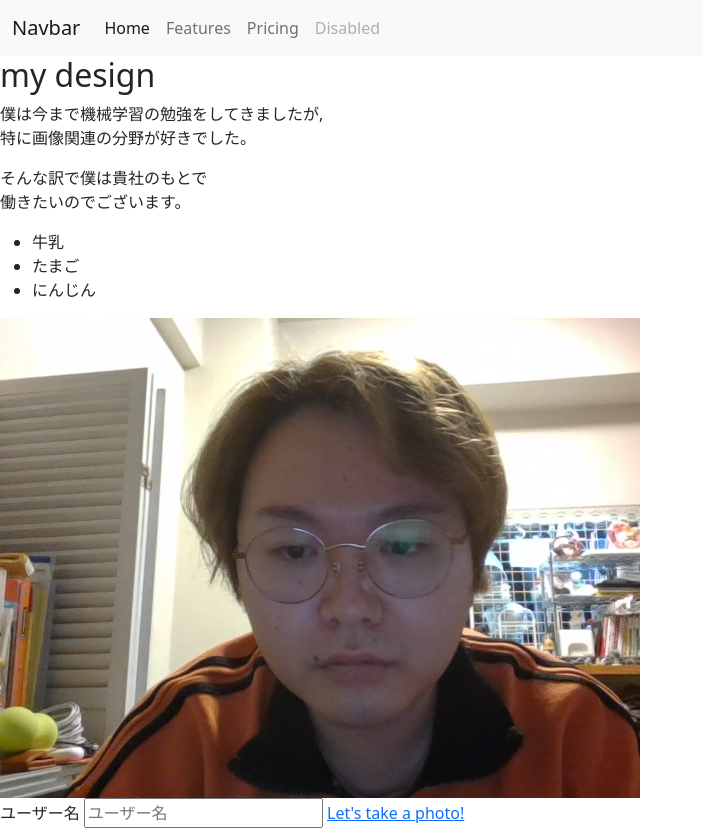
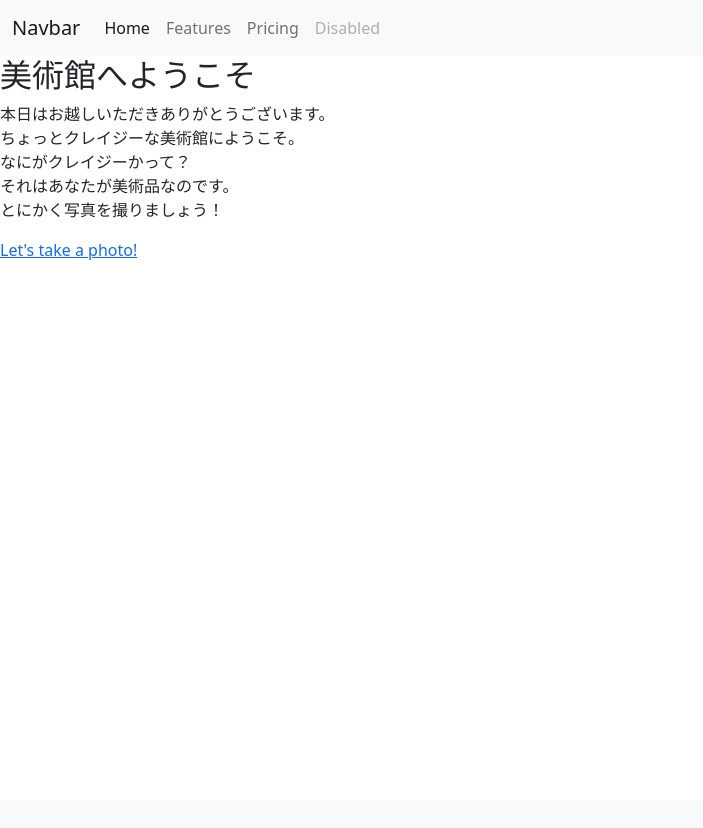
Before and after one commit to kouhei525/flask, a Flask app: page / in a window 1280 px wide. Shown: the whole page, without its empty margins (0-703 px from the left). After the commit the page ends 260 px from the top, so only its background shows below. Run offline with Flask 2, Linux system fonts and the light colour scheme.

Commit message:
文章編集とリンクの配置

```diff
--- a/flask1/apps/app.py
+++ b/flask1/apps/app.py
@@ -27,13 +27,8 @@ def fake():
 def showpicture():
     return render_template("show_picture.html")
 
-@app.get("/hi/<name>")
-def hello(name):
-    return  f"HELLO,{name}!"
 
-@app.route("/boottest")
-def boottest():
-    return render_template("boot.html")
+
 
 """
 @app.route('/take-photo')
--- a/flask1/apps/templates/cammain.py
+++ /dev/null
@@ -1,3 +0,0 @@
-import camtest_Ref
-
-camtest_Ref.main()
--- a/flask1/apps/templates/html_practice.html
+++ b/flask1/apps/templates/html_practice.html
@@ -41,28 +41,17 @@
       </div>
     </div>
   </nav>
-  <h2>my design</h2>
+  <h2>美術館へようこそ</h2>
 
   <div class="group0">
-    <p>僕は今まで<span>機械学習</span>の勉強をしてきましたが,<br>特に<span>画像関連</span>の分野が好きでした。</p>
-  </div>
-  <div class="group05">
-    <p>そんな訳で僕は<span id="intense">貴社</span>のもとで<br>働きたいのでございます。</p>
-  </div>
-  <div class="group1">
-    <ul>
-      <li class="white">牛乳</li>
-      <li class="yellow">たまご</li>
-      <li class="orange">にんじん</li>
-    </ul>
-  </div>
+    <p>本日はお越しいただきありがとうございます。
+      <br>ちょっと<span>クレイジー</span>な美術館にようこそ。
+      <br>なにがクレイジーかって？
+      <br>それはあなたが美術品なのです。
+      <br>とにかく写真を撮りましょう！
+    </p>
 
-  <div class="group2">
-    <img src="camera_capture.jpg" class="img-fluid">
-    <form action="https://www.google.com" method="post"></form>
-    <label for="username">ユーザー名</label>
-    <input type="text" name="username" id="username" placeholder="ユーザー名">
-    <a href="{{ url_for('camtest') }}">Let's take a photo!</a>
+   <a href="{{ url_for('camtest') }}">Let's take a photo!</a>
   </div>
 </body>
 
--- a/flask1/apps/templates/show_picture.html
+++ b/flask1/apps/templates/show_picture.html
@@ -12,6 +12,7 @@
 <body>
   <div class="yourpic">
    <img src="static/camera_capture.jpg" width="600px">
+   <a href="{{url_for('fake')}}">私があなたを描きます。</a>
   </div>
 </body>
 
```
Also changed, not shown: flask1/apps/templates/boot.html (deleted, +0 -55 lines), flask1/apps/templates/indextest.html (deleted, +0 -13 lines), flask1/apps/static/camera_capture.jpg (deleted), flask1/apps/static/fake_B.png (deleted).
